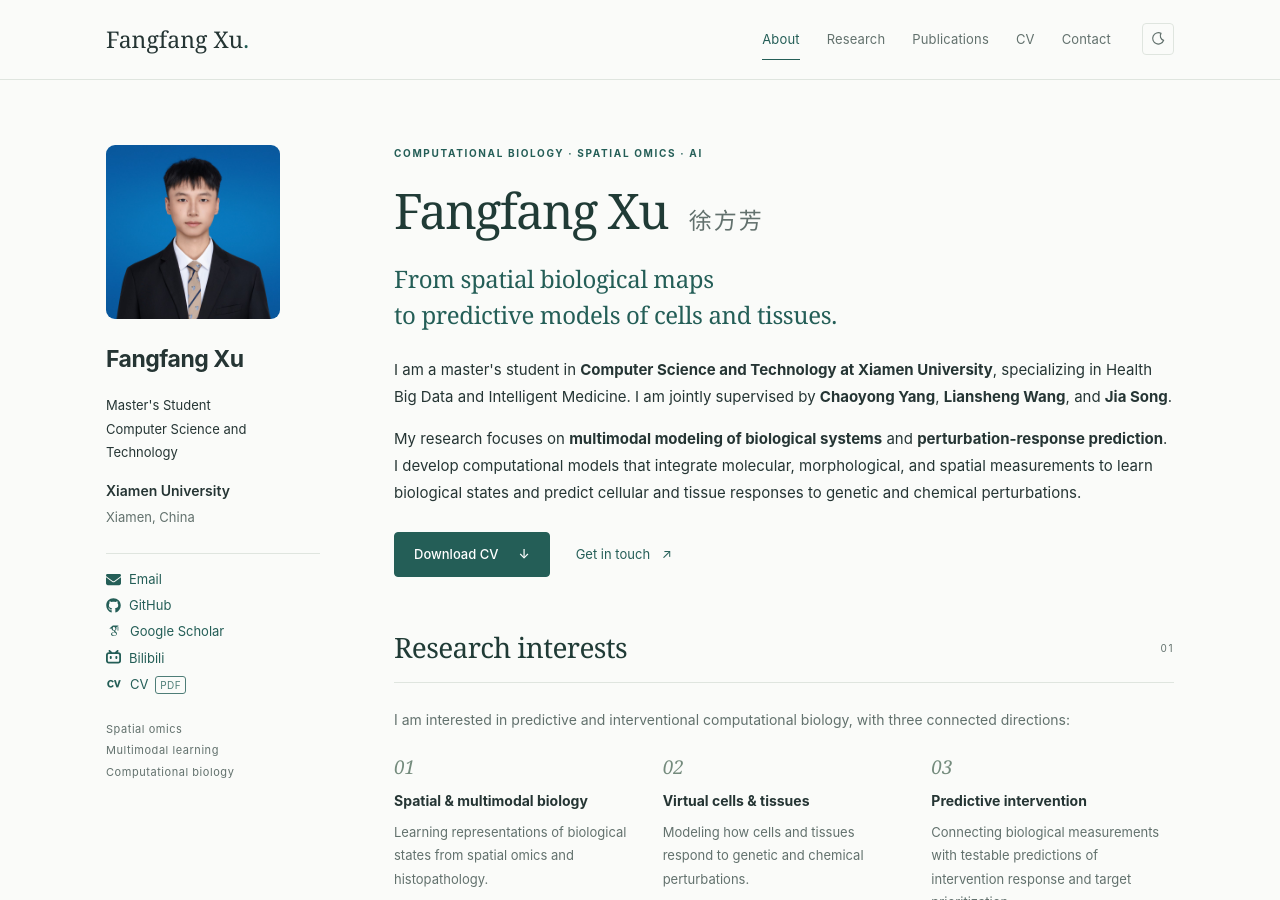
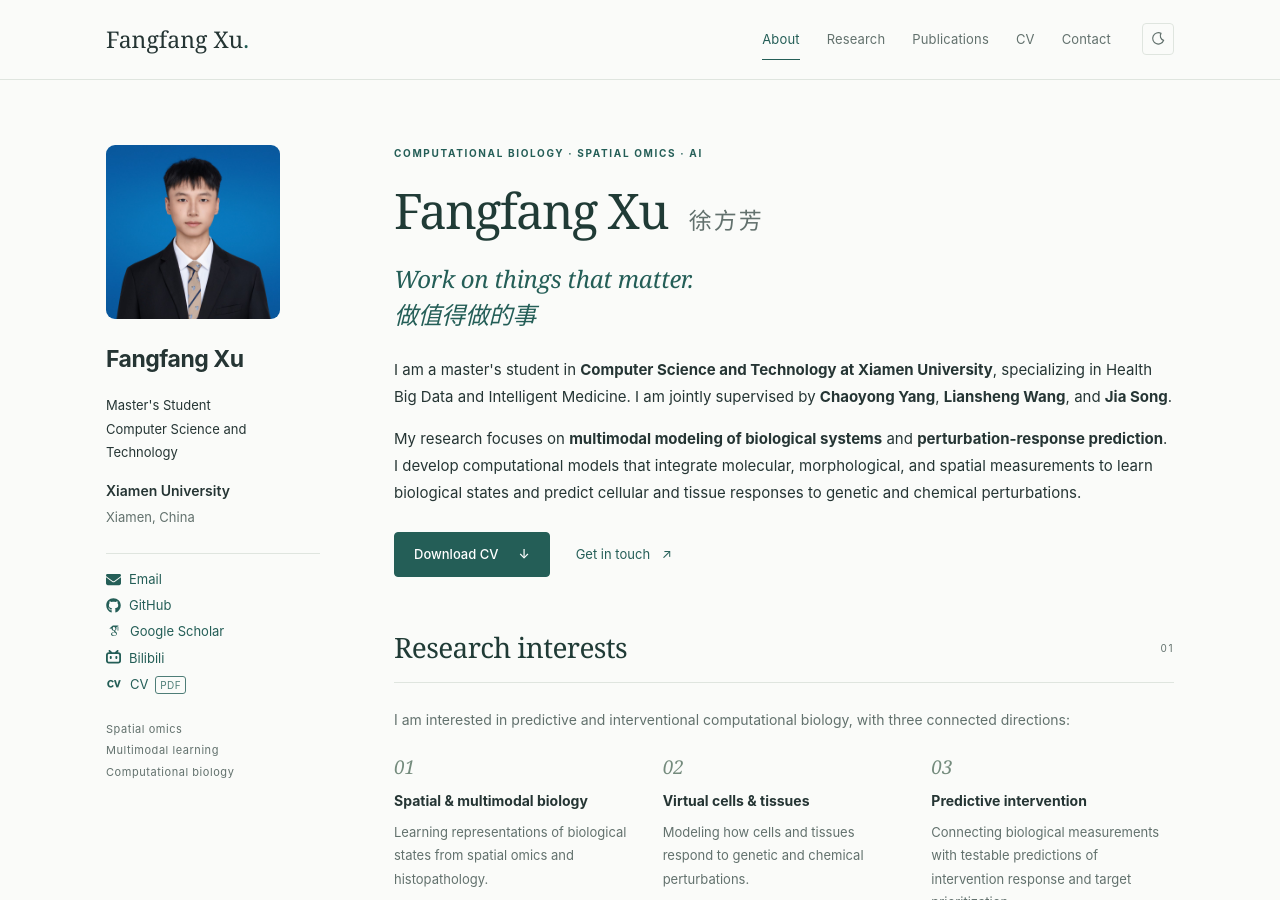
Before and after one commit to xufangfang408/xufangfang408.github.io, a Jekyll site: the page built from _pages/about.md, in a window 1280 px wide and 900 px high. Built offline with Jekyll 4.4.1, drawn with Linux system fonts in a browser that asks for light colours; some web fonts are replaced.

Commit message:
edit about.md

```diff
--- a/_pages/about.md
+++ b/_pages/about.md
@@ -11,7 +11,7 @@ redirect_from:
 <section class="intro" aria-labelledby="about-title">
   <p class="eyebrow">Computational biology · Spatial omics · AI</p>
   <h1 id="about-title">Fangfang Xu <span lang="zh-Hans">徐方芳</span></h1>
-  <p class="intro-lead">From spatial biological maps<br class="desktop-break"> to predictive models of cells and tissues.</p>
+  <p class="intro-lead"><em>Work on things that matter.<br class="desktop-break"> 做值得做的事</em></p>
   <p>I am a master's student in <strong>Computer Science and Technology at Xiamen University</strong>, specializing in Health Big Data and Intelligent Medicine. I am jointly supervised by <strong>Chaoyong Yang</strong>, <strong>Liansheng Wang</strong>, and <strong>Jia Song</strong>.</p>
   <p>My research focuses on <strong>multimodal modeling of biological systems</strong> and <strong>perturbation-response prediction</strong>. I develop computational models that integrate molecular, morphological, and spatial measurements to learn biological states and predict cellular and tissue responses to genetic and chemical perturbations.</p>
   <div class="intro-actions"><a class="button" href="{{ site.data.academic.cv | relative_url }}">Download CV <span aria-hidden="true">↓</span></a><a class="text-link" href="mailto:{{ site.data.academic.email }}">Get in touch <span aria-hidden="true">↗</span></a></div>
```
